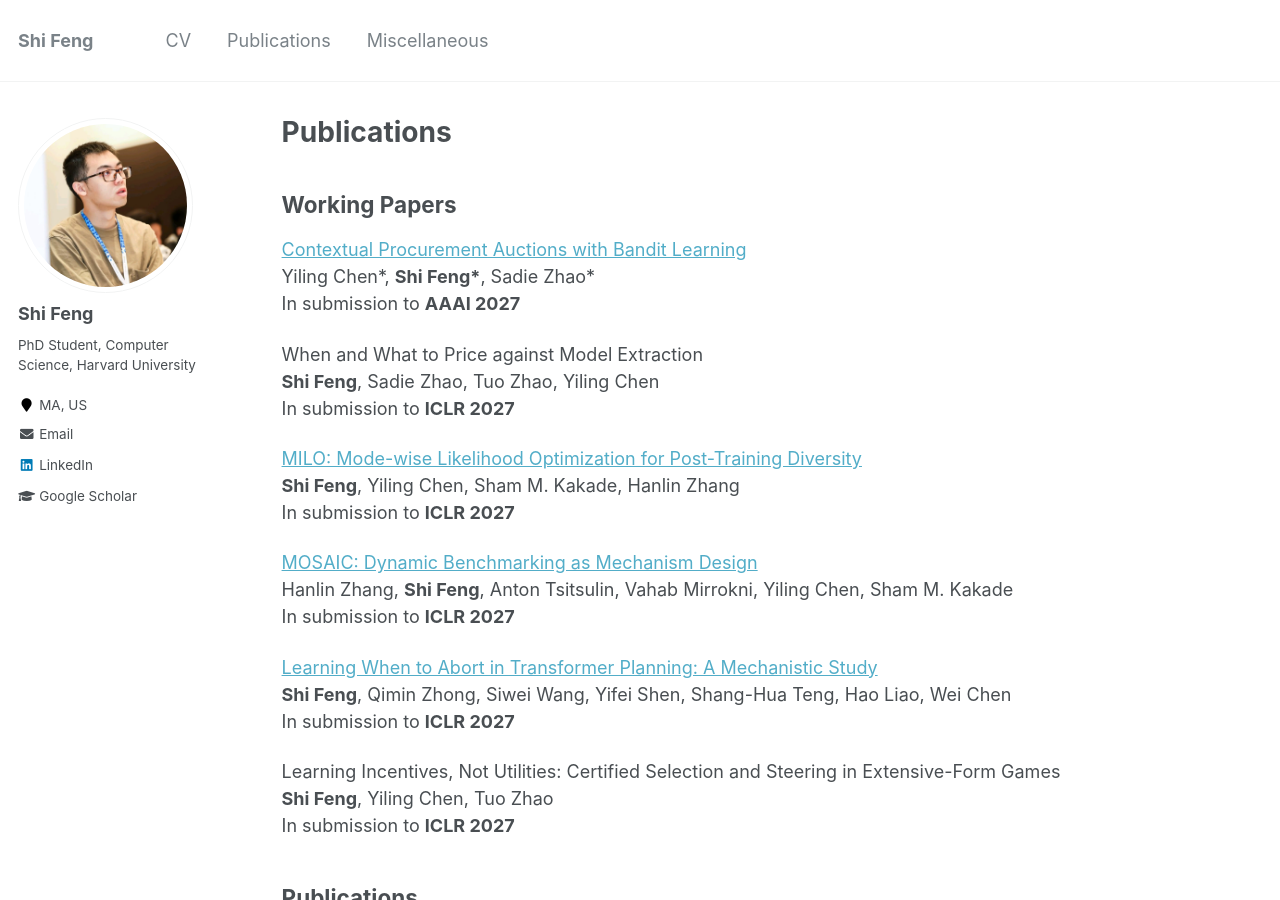
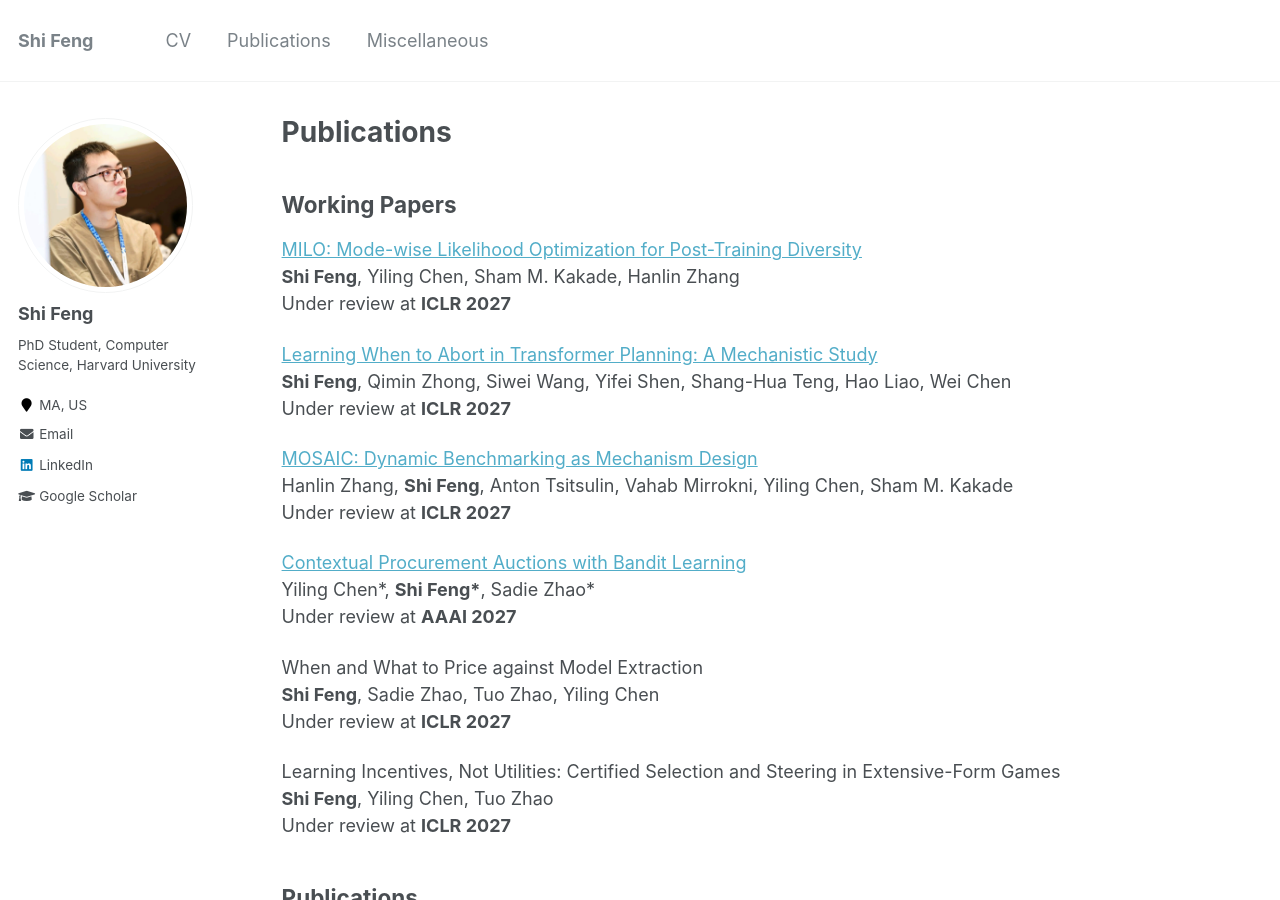
Before and after one commit to fengtony686/fengshi.link, a Jekyll site: the page built from _pages/publications.md, in a window 1280 px wide and 900 px high. Built offline with Jekyll 4.4.1, drawn with Linux system fonts in a browser that asks for light colours.

```diff
--- a/_pages/publications.md
+++ b/_pages/publications.md
@@ -17,29 +17,29 @@ author_profile: true
 
 ## Working Papers
 
+[MILO: Mode-wise Likelihood Optimization for Post-Training Diversity](/files/milo.pdf)\\
+**Shi Feng**, Yiling Chen, Sham M. Kakade, Hanlin Zhang\\
+Under review at **ICLR 2027**
+
+[Learning When to Abort in Transformer Planning: A Mechanistic Study](https://arxiv.org/abs/2610.25300)\\
+**Shi Feng**, Qimin Zhong, Siwei Wang, Yifei Shen, Shang-Hua Teng, Hao Liao, Wei Chen\\
+Under review at **ICLR 2027**
+
+[MOSAIC: Dynamic Benchmarking as Mechanism Design](/files/mosaic.pdf)\\
+Hanlin Zhang, **Shi Feng**, Anton Tsitsulin, Vahab Mirrokni, Yiling Chen, Sham M. Kakade\\
+Under review at **ICLR 2027**
+
 [Contextual Procurement Auctions with Bandit Learning](https://arxiv.org/abs/2607.05813)\\
 Yiling Chen\*, **Shi Feng\***, Sadie Zhao\*\\
-In submission to **AAAI 2027**
+Under review at **AAAI 2027**
 
 When and What to Price against Model Extraction\\
 **Shi Feng**, Sadie Zhao, Tuo Zhao, Yiling Chen\\
-In submission to **ICLR 2027**
-
-[MILO: Mode-wise Likelihood Optimization for Post-Training Diversity](/files/milo.pdf)\\
-**Shi Feng**, Yiling Chen, Sham M. Kakade, Hanlin Zhang\\
-In submission to **ICLR 2027**
-
-[MOSAIC: Dynamic Benchmarking as Mechanism Design](/files/mosaic.pdf)\\
-Hanlin Zhang, **Shi Feng**, Anton Tsitsulin, Vahab Mirrokni, Yiling Chen, Sham M. Kakade\\
-In submission to **ICLR 2027**
-
-[Learning When to Abort in Transformer Planning: A Mechanistic Study](https://arxiv.org/abs/2610.25300)\\
-**Shi Feng**, Qimin Zhong, Siwei Wang, Yifei Shen, Shang-Hua Teng, Hao Liao, Wei Chen\\
-In submission to **ICLR 2027**
+Under review at **ICLR 2027**
 
 Learning Incentives, Not Utilities: Certified Selection and Steering in Extensive-Form Games\\
 **Shi Feng**, Yiling Chen, Tuo Zhao\\
-In submission to **ICLR 2027**
+Under review at **ICLR 2027**
 
 ## Publications
 
```
Also changed, not shown: _pages/about.md (+4 -5 lines), _pages/misc.md (+1 -1 lines), 1 other file.
